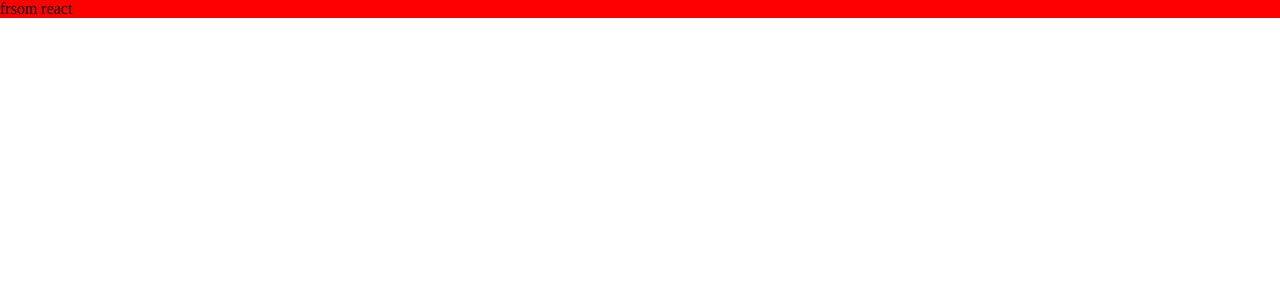
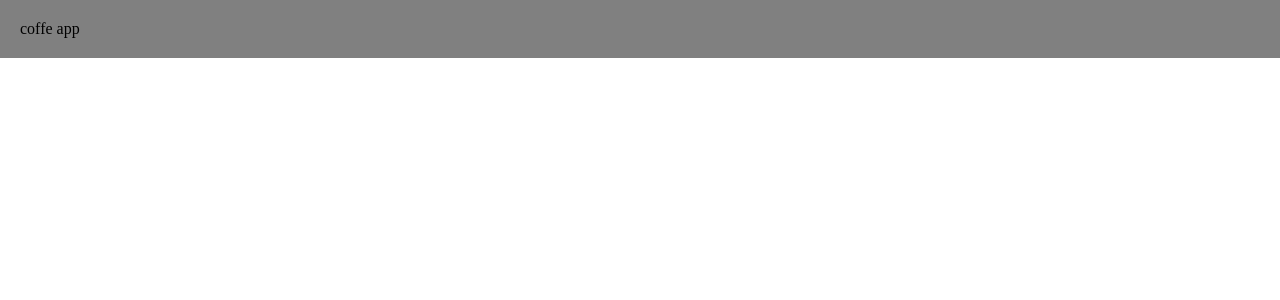
Before and after one commit to devstojko/coffee-app, a React app: page / in a window 1280 px wide. Shown: the top 300 px of the page. Built offline with nearby package versions, Linux system fonts and the light colour scheme.

Commit message:
create header component

```diff
--- /dev/null
+++ b/src/components/Header.css
@@ -0,0 +1,4 @@
+.Header {
+  padding: 20px;
+  background-color: grey;
+}
--- /dev/null
+++ b/src/components/Header.js
@@ -0,0 +1,11 @@
+import React from "react";
+
+import style from "./Header.css";
+
+export default function Header() {
+  return (
+    <div className={style.Header}>
+      <span>coffe app</span>
+    </div>
+  );
+}
--- a/src/App.js
+++ b/src/containers/App.js
@@ -1,10 +1,16 @@
 import React, { Component } from "react";
 import { Link, Route } from "react-router-dom";
 
-import css from "./index.css";
+import Header from "../components/Header";
+
+import css from "./App.css";
 
 export default class App extends Component {
   render() {
-    return <div className={css.test}>frsom react</div>;
+    return (
+      <div>
+        <Header />
+      </div>
+    );
   }
 }
--- a/src/index.js
+++ b/src/index.js
@@ -3,8 +3,7 @@ import React from "react";
 import ReactDOM from "react-dom";
 import { BrowserRouter } from "react-router-dom";
 
-import "./index.css";
-import App from "./App";
+import App from "./containers/App";
 
 const app = (
   <BrowserRouter>
```
Also changed, not shown: src/containers/App.css (renamed from src/index.css).
